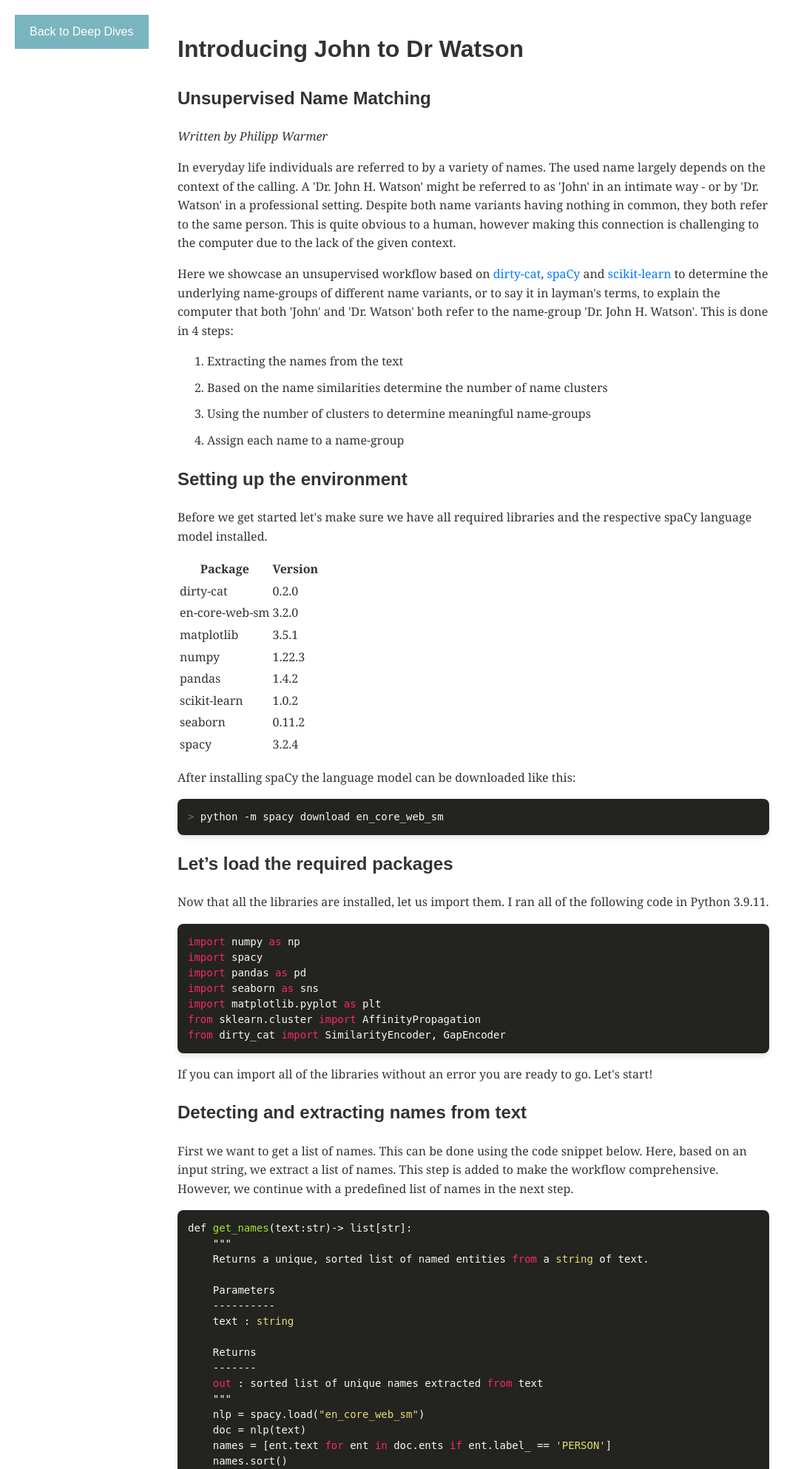
After one commit to PhilWa/corner, a Flask app: page /watson in a window 1280 px wide. The commit adds this page. Shown: the top 1986 px of the page at 74% size, without its empty margins (0-1083 px from the left). Run offline with Flask 3, Linux system fonts and the light colour scheme.

Commit message:
added watson deep dive

```diff
--- a/app.py
+++ b/app.py
@@ -139,6 +139,11 @@ def rag_architecture():
     return render_template("rag_architecture.html")
 
 
+@app.route("/watson")
+def watson():
+    return render_template("watson.html")
+
+
 if __name__ == "__main__":
     is_mac = platform.system() == "Darwin"
     is_production = os.environ.get("PRODUCTION", "false").lower() == "true"
--- a/static/css/styles.css
+++ b/static/css/styles.css
@@ -337,6 +337,8 @@ header {
     display: flex;
     flex-direction: column;
     padding-top: 60px;
+    border: none;
+
 }
 
 .game-of-life-section .section-header {
@@ -348,6 +350,7 @@ header {
     margin: 0 auto 20px;
     width: 100%;
     box-sizing: border-box;
+    border: none;
 }
 
 .game-of-life-section .section-title {
@@ -367,7 +370,8 @@ header {
     width: 100%;
     height: 100%;
     background-color: transparent;
-    border: 1px solid #ddd;
+    border: 1px solid var(--pink);
+    /* Keep this border for the canvas itself */
 }
 
 /* Scroll Arrow */
--- a/templates/index.html
+++ b/templates/index.html
@@ -52,6 +52,7 @@
         <ul class="deep-dives-list">
             <li><a href="{{ url_for('conditional_relation_extraction') }}">LLMs as Pivot Table for Text</a></li>
             <li><a href="{{ url_for('rag_architecture') }}">Real World Learnings about RAG Architecture</a></li>
+            <li><a href="{{ url_for('watson') }}">Unsupervised Name Matching</a></li>
             <li><a href="{{ url_for('index') }}">More is on the way - dont miss it, sign up!</a></li>
 
         </ul>
--- /dev/null
+++ b/templates/watson.html
@@ -0,0 +1,472 @@
+<!DOCTYPE html>
+<html lang="en">
+
+<head>
+    <meta charset="UTF-8">
+    <meta name="viewport" content="width=device-width, initial-scale=1.0">
+    <title>The Little Things Around LLM Applications</title>
+    <link rel="icon" type="image/x-icon" href="{{ url_for('static', filename='favicon.ico') }}">
+    <link rel="stylesheet"
+        href="https://cdnjs.cloudflare.com/ajax/libs/highlight.js/11.7.0/styles/monokai-sublime.min.css">
+    <script src="https://cdnjs.cloudflare.com/ajax/libs/highlight.js/11.7.0/highlight.min.js"></script>
+    <script>hljs.highlightAll();</script>
+    <style>
+        body {
+            font-family: Georgia, 'Times New Roman', Times, serif;
+            line-height: 1.6;
+            max-width: 800px;
+            margin: auto;
+            padding: 20px;
+            color: #333;
+        }
+
+        h1,
+        h2,
+        h3 {
+            font-family: Arial, sans-serif;
+            color: #333;
+        }
+
+        a {
+            color: #007bff;
+            text-decoration: none;
+        }
+
+        a:hover {
+            text-decoration: underline;
+        }
+
+        ul,
+        ol {
+            margin-bottom: 20px;
+        }
+
+        li {
+            margin-bottom: 10px;
+        }
+
+        .back-button {
+            position: fixed;
+            top: 20px;
+            left: 20px;
+            background-color: rgb(121, 181, 191);
+            color: white;
+            padding: 10px 20px;
+            text-decoration: none;
+            font-family: Arial, sans-serif;
+            transition: background-color 0.3s ease;
+        }
+
+        .back-button:hover {
+            background-color: rgb(101, 161, 171);
+            text-decoration: none;
+        }
+
+        pre code {
+            border-radius: 8px;
+            padding: 1em;
+            font-size: 14px;
+            line-height: 1.5;
+            box-shadow: 0 4px 6px rgba(0, 0, 0, 0.1);
+        }
+
+        /* Custom scrollbar for code blocks */
+        pre code::-webkit-scrollbar {
+            width: 8px;
+            height: 8px;
+        }
+
+        pre code::-webkit-scrollbar-thumb {
+            background-color: #666;
+            border-radius: 4px;
+        }
+
+        pre code::-webkit-scrollbar-track {
+            background-color: #333;
+            border-radius: 4px;
+        }
+    </style>
+</head>
+
+<body>
+    <a href="{{ url_for('index') }}#deep-dives" class="back-button"
+        onclick="sessionStorage.setItem('scrollToDeepDives', 'true'); return true;">Back to Deep Dives</a>
+
+    <h1>Introducing John to Dr Watson</h1>
+    <h2>Unsupervised Name Matching</h2>
+    <p><em>Written by Philipp Warmer</em></p>
+
+    <p>In everyday life individuals are referred to by a variety of names. The used name largely depends on the context
+        of the calling. A 'Dr. John H. Watson' might be referred to as 'John' in an intimate way - or by 'Dr. Watson' in
+        a professional setting. Despite both name variants having nothing in common, they both refer to the same person.
+        This is quite obvious to a human, however making this connection is challenging to the computer due to the lack
+        of the given context.</p>
+
+    <p>Here we showcase an unsupervised workflow based on <a href="https://dirty-cat.github.io/">dirty-cat</a>, <a
+            href="https://spacy.io/">spaCy</a> and <a href="https://scikit-learn.org/stable/">scikit-learn</a> to
+        determine the underlying name-groups of different name variants, or to say it in layman's terms, to explain the
+        computer that both 'John' and 'Dr. Watson' both refer to the name-group 'Dr. John H. Watson'. This is done in 4
+        steps:</p>
+    <ol>
+        <li>Extracting the names from the text</li>
+        <li>Based on the name similarities determine the number of name clusters</li>
+        <li>Using the number of clusters to determine meaningful name-groups</li>
+        <li>Assign each name to a name-group</li>
+    </ol>
+
+    <h2>Setting up the environment</h2>
+
+    <p>Before we get started let's make sure we have all required libraries and the respective spaCy language model
+        installed.</p>
+
+    <table>
+        <tr>
+            <th>Package</th>
+            <th>Version</th>
+        </tr>
+        <tr>
+            <td>dirty-cat</td>
+            <td>0.2.0</td>
+        </tr>
+        <tr>
+            <td>en-core-web-sm</td>
+            <td>3.2.0</td>
+        </tr>
+        <tr>
+            <td>matplotlib</td>
+            <td>3.5.1</td>
+        </tr>
+        <tr>
+            <td>numpy</td>
+            <td>1.22.3</td>
+        </tr>
+        <tr>
+            <td>pandas</td>
+            <td>1.4.2</td>
+        </tr>
+        <tr>
+            <td>scikit-learn</td>
+            <td>1.0.2</td>
+        </tr>
+        <tr>
+            <td>seaborn</td>
+            <td>0.11.2</td>
+        </tr>
+        <tr>
+            <td>spacy</td>
+            <td>3.2.4</td>
+        </tr>
+    </table>
+
+    <p>After installing spaCy the language model can be downloaded like this:</p>
+
+    <pre><code>> python -m spacy download en_core_web_sm
+</code></pre>
+
+    <h2>Let’s load the required packages</h2>
+
+    <p>Now that all the libraries are installed, let us import them. I ran all of the following code in Python 3.9.11.
+    </p>
+
+    <pre><code>import numpy as np
+import spacy
+import pandas as pd
+import seaborn as sns
+import matplotlib.pyplot as plt
+from sklearn.cluster import AffinityPropagation
+from dirty_cat import SimilarityEncoder, GapEncoder
+</code></pre>
+
+    <p>If you can import all of the libraries without an error you are ready to go. Let's start!</p>
+
+    <h2>Detecting and extracting names from text</h2>
+
+    <p>First we want to get a list of names. This can be done using the code snippet below. Here, based on an input
+        string, we extract a list of names. This step is added to make the workflow comprehensive. However, we continue
+        with a predefined list of names in the next step.</p>
+
+    <pre><code>def get_names(text:str)-> list[str]:
+    """
+    Returns a unique, sorted list of named entities from a string of text.
+
+    Parameters
+    ----------
+    text : string
+
+    Returns
+    -------
+    out : sorted list of unique names extracted from text
+    """
+    nlp = spacy.load("en_core_web_sm")
+    doc = nlp(text)
+    names = [ent.text for ent in doc.ents if ent.label_ == 'PERSON']
+    names.sort()
+    return list(set(names))
+</code></pre>
+
+    <pre><code>> names = get_names(some_book)
+</code></pre>
+
+    <h2>Determine the similarity of names</h2>
+
+    <p>To learn onto how many individuals we want to map our names, we first need to determine the putative number of
+        people to whom the names belong. For illustration purposes I’ve chosen two people, ‘Dr. John H. Watson’ and
+        ‘Sherlock Holmes’. For each of the two individuals I’ve selected multiple name variants, including only their
+        first and last name, with and without title or with a typo. Using this example list as input we compute the
+        n-gram similarity using the <code>get_encodings</code> function. Under the hood it used the similarity encoder
+        from the dirty cat library. With the function <code>get_clusters</code> the similarities are subject to affinity
+        propagation. This results in an automated cluster assignment for each name and thus also the total number of
+        clusters.</p>
+
+    <pre><code>names = ['Watson', 'John', 'John H. Watson', 'Sherlock Holmes', 'olmes', 'Sherlock', 'Holmes', 'Dr. Watson']
+</code></pre>
+
+    <pre><code>def get_encodings(names:list[str])->np.array:
+    """
+    Returns n-gram similarities from list of names.
+
+    Parameters
+    ----------
+    names : list of strings
+
+    Returns:
+    --------
+    transformed_values : array
+                      An array of n-gram similarities
+    """
+    sorted_values = np.unique(np.array(names))
+    similarity_encoder = SimilarityEncoder(similarity='ngram')
+    transformed_values = similarity_encoder.fit_transform(
+        sorted_values.reshape(-1, 1))
+    return transformed_values
+</code></pre>
+
+    <pre><code>def get_clusters(encodings, random_state:int = 0)->(np.array, int):
+    """
+    Returns the cluster identity for the input encodings and the total number of clusters.
+
+    Parameters
+    ----------
+    encodings : array
+             output from get_encodings
+
+    random_state : int, default: 0
+                seed for random number
+
+    Returns:
+    --------
+    clusters : array
+           Cluster identity for each encoding
+
+    n_clusters : int
+             Number of identified clusters
+
+    """
+    clustering = AffinityPropagation(random_state=random_state).fit(encodings)
+    clusters = clustering.labels_
+    n_clusters = len(set(clusters))
+    return (clusters, n_clusters)
+</code></pre>
+
+    <pre><code>> encodings = get_encodings(names)
+> clusters, n_clusters = get_clusters(encodings)
+</code></pre>
+
+    <p>Let's see if we could retrieve the two expected name clusters for Dr. John H. Watson and Sherlock Holmes.</p>
+
+    <pre><code>> print(n_clusters)
+>> 2
+</code></pre>
+
+    <p>Hurray! We got the right number of name clusters. Let’s next figure out the underlying name constituents.</p>
+
+    <h2>Let's determine the name-groups</h2>
+
+    <p>Now that we have automatically determined the number of name clusters we next use the function
+        <code>get_name_groups</code> to determine the underlying name constituents as well as the activations for each
+        name-group. Why do we want the activations? In short, an activation can be understood as how strongly a given
+        name responds to a name-group, thereby giving us a measure of relatedness.
+    </p>
+
+    <pre><code>def get_name_groups(names:list[str], n_labels:int, n_name_parts:int=2, random_state:int=0)-> (list[str], np.array):
+    """
+    Returns the name-groups and activations.
+
+    Parameters
+    ----------
+    names : list of strings
+
+
+    n_labels : int
+            Number of wanted name-groups, output of get_clusters can be used
+
+    n_name_parts : int default 2
+                Number of wanted name-group parts, 2 as default as people typically have a first and a last name
+
+    random_state : int default 0
+                Seed for random numbers
+
+    Returns:
+    --------
+    name_groups : list of strings
+               name-groups consisting of n_name_parts
+
+    name_activations : array
+                    Activations for each name
+
+    """
+
+    enc = GapEncoder(n_components=n_labels, random_state=42)
+    name_activations = enc.fit_transform(np.array(names).reshape(-1,1))
+    name_groups = enc.get_feature_names_out(n_labels=n_name_parts)
+    return (name_groups, name_activations)
+</code></pre>
+
+    <pre><code>> name_groups, name_activations = get_name_groups(names, n_clusters)
+</code></pre>
+
+    <p>So let's check if the name-groups make sense to us.</p>
+
+    <pre><code>> print(name_groups)
+>> ['sherlock, holmes', 'watson, john']
+</code></pre>
+
+    <p>That looks promising. We determined two name-groups: 'sherlock, holmes', 'watson, john'. Let's now connect them
+        to our list of names.</p>
+
+    <h2>Let’s map each name to a name-group</h2>
+
+    <p>Now we can map the name-group activation to each name. The figure below, generated with
+        <code>plot_topic_activations</code>, shows the activation value for each name / name-group pair. Do we see
+        activations that make sense to us?
+    </p>
+
+    <pre><code>def plot_topic_activations(name_activations:np.array, name_groups:list[str], names:list[str])-> sns.heatmap:
+    """
+    Visualize mapping of name-groups to names
+
+    Parameters
+    ----------
+    name_activations : array
+                    Array of name activations from get_name_groups
+
+
+    name_groups : list of strings
+               List of name-groups from get_name_groups
+
+    names : list of strings
+                Number of wanted name-group parts, 2 as default as people typically have a first and a last name
+
+    Returns
+    --------
+    out : sns.heatmap
+       Heatmap showing the activations for each name, name group pair
+
+    """
+    data = pd.DataFrame(name_activations, columns=name_groups, index=names)
+    sns.heatmap(data)
+    plt.title('Activations for each name / name-group pair')
+    plt.xlabel('Name-groups')
+    plt.ylabel('Extracted names')
+    plt.show()
+</code></pre>
+
+    <pre><code>> plot_topic_activations(name_activations, name_groups, names)
+</code></pre>
+
+    <img src="/static/images/activation_heatmap.png" alt="Heatmap of activations"
+        style="max-width: 100%; height: auto; margin-bottom: 20px;">
+
+    <p>It looks like each of the extracted names has a clear name-group associated with it. All the ‘Holmes’ variants
+        map to the ‘sherlock, holmes’ name-group and the ‘Watson’ variants to the ‘watson, john’ name-group. We are not
+        done yet, let us programmatically connect them!</p>
+
+    <p>Therefore we use the <code>get_clean_names</code> function to select the largest activation value for each name.
+        This way we select the most associated name-group for every name. Let's check if we can connect John and Dr.
+        Watson to the same name-group.</p>
+
+    <pre><code>def get_clean_names(name_activations:np.array, name_groups:list[str], names:list[str])-> pd.DataFrame:
+    """
+    Returns mapping of name-groups to names
+
+    Parameters
+    ----------
+    name_activations : array
+                    Array of name activations from get_name_groups
+
+
+    name_groups : list of strings
+               List of name-groups from get_name_groups
+
+    names : list of strings
+                Number of wanted name-group parts, 2 as default as people typically have a first and a last name
+
+    Returns
+    --------
+    out : pd.DataFrame
+       Dataframe contains mapping of name-groups to names
+
+    """
+    return (pd.DataFrame(name_activations, columns=name_groups, index=names)
+               .idxmax(axis=1)
+               .reset_index()
+               .rename({'index':'extracted_names', 0:'name_group'}, axis=1)
+            )
+</code></pre>
+
+    <pre><code>> matched_names = get_clean_names(name_activations, name_groups, names)
+</code></pre>
+
+    <pre><code>extracted_names      name_group
+0    Watson            watson, john
+1    John              watson, john
+2    John H. Watson    watson, john
+3    Sherlock Holmes   sherlock, holmes
+4    olmes             sherlock, holmes
+5    Sherlock          sherlock, holmes
+6    Holmes            sherlock, holmes
+7    Dr. Watson        watson, john
+</code></pre>
+
+    <p>That looks like a good mapping to me :-) We were able to successfully map all the ‘Holmes’ and ‘Watson’ variants
+        to their respective name-group and thus brought John back to Dr. John H. Watson. ✅</p>
+
+    <h2>Voila, let's wrap it up.</h2>
+
+    <p>In this automated workflow we started out by highlighting how names can be extracted using named entity
+        recognition. Next we selected a set of names, computed their n-gram similarity, from which we determined the
+        number of meaningful name clusters. Afterwards we pulled out their underlying name-groups and mapped them back
+        to the initial names using topic activations. This way we performed an unsupervised mapping of both 'John' and
+        'Dr. Watson' to the same underlying name-group: ‘watson, john’. In other words, we mapped ambiguous names to
+        unambiguous name-groups.</p>
+
+    <p>This workflow runs smoothly for our test cases but arguably the real world of natural language processing is more
+        messy. If this workflow doesn’t function well for your use case, here are a couple of screws that can be
+        adjusted to make this pipeline more robust. Setting the obvious preprocessing of names aside, the main ones are:
+    </p>
+    <ol>
+        <li>
+            <strong>Determining name clusters</strong>: One way to improve the unsupervised determination of name
+            clusters is to make it work by consensus of multiple orthogonal approaches. The similarity encoding approach
+            from dirty-cat could be supplemented with the word2vec algorithm (<a
+                href="https://arxiv.org/abs/1301.3781">https://arxiv.org/abs/1301.3781</a>) or the transformer-based
+            universal sentence encoder (<a
+                href="https://arxiv.org/abs/1803.11175">https://arxiv.org/abs/1803.11175</a>). Then the number of name
+            clusters is determined by majority vote, which is inherently more robust.
+        </li>
+        <li>
+            <strong>Generation of name-groups</strong>: While content, such as name-groups, can be generated by
+            reconstructing a latent space using convolutional variational autoencoders or generative adversarial
+            networks, any of those would require massive pre-training to be useful for our workflow. A more lightweight
+            way would be by bundling potentially ambiguous name-groups together and use them as the input to the whole
+            workflow, basically run it recursively either for a predefined number of iterations or till the activations
+            converge.
+        </li>
+    </ol>
+
+    <p>I hope you took something away from my assembly of spaCy, dirty_cat and sklearn. If you have any questions or
+        input please feel free to get in touch.</p>
+
+</body>
+
+</html>
```
Also changed, not shown: static/images/watson_heatmap.png (added).
